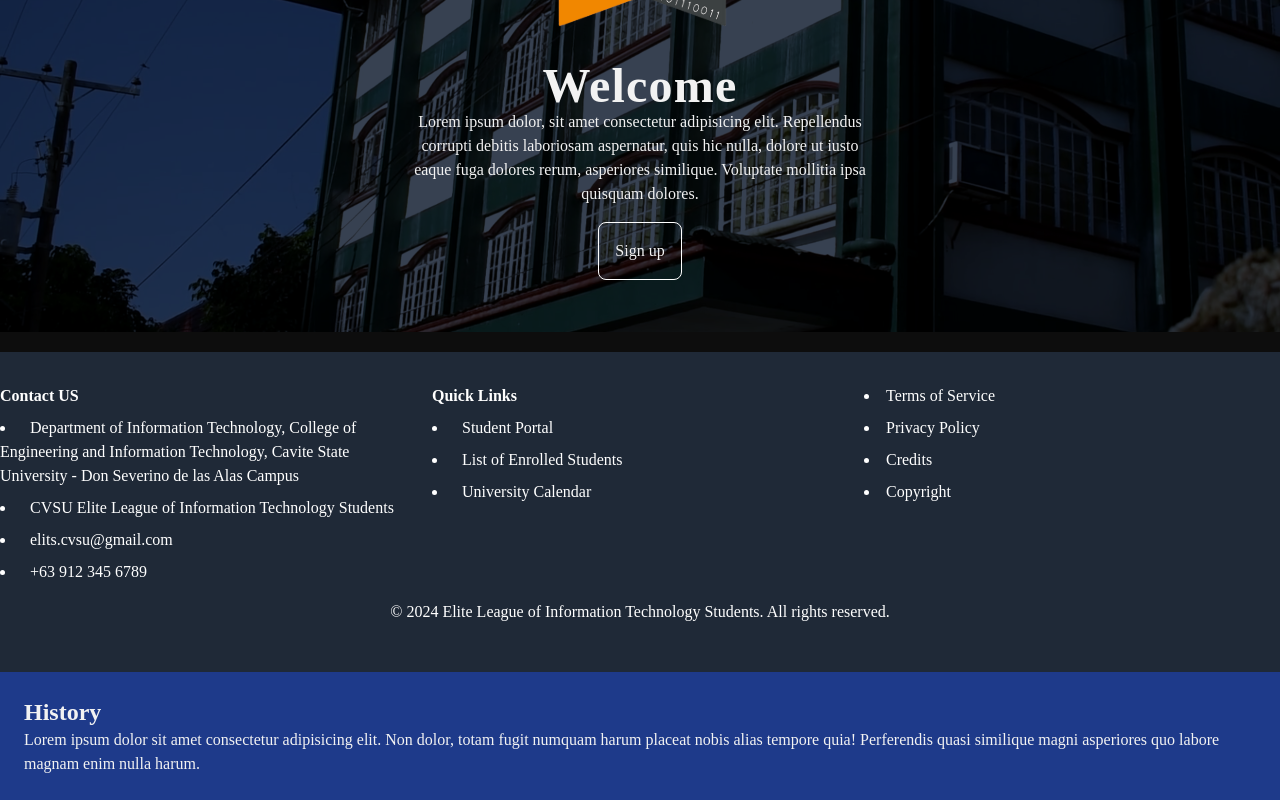
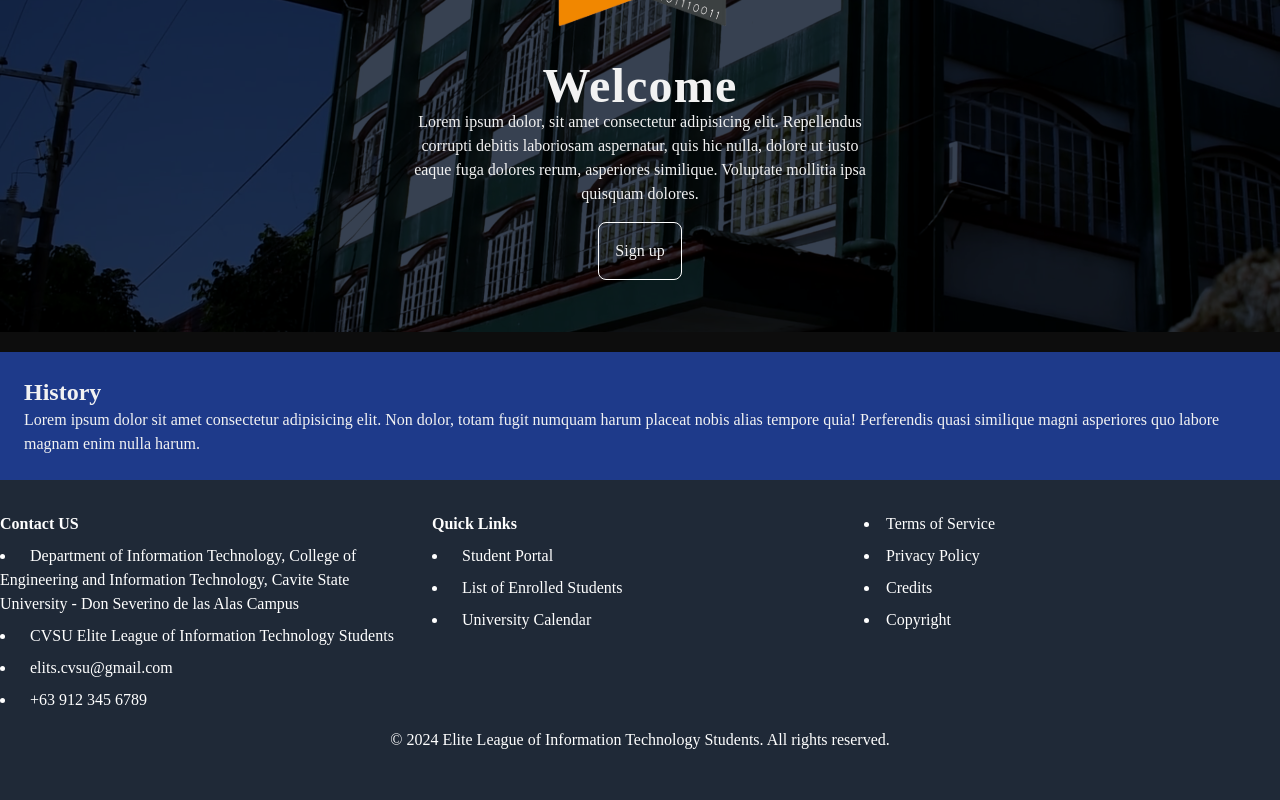
Before and after one commit to s0nprem0/webfest, a React (Vite) app: page / in a window 1280 px wide. Shown: the part 334-1134 px from the top of the page. Built offline with nearby package versions, Linux system fonts and the light colour scheme; a web font is replaced by a local one.

Commit message:
feat: add hero image

```diff
--- a/src/pages/Home.jsx
+++ b/src/pages/Home.jsx
@@ -8,8 +8,8 @@ function Home() {
     <>
       <Nav />
       <Hero />
+      <History />
       <Footer />
-      <History />
     </>
   );
 }
```
Also changed, not shown: 1 other file (tests, documents, lock files or other folders).
